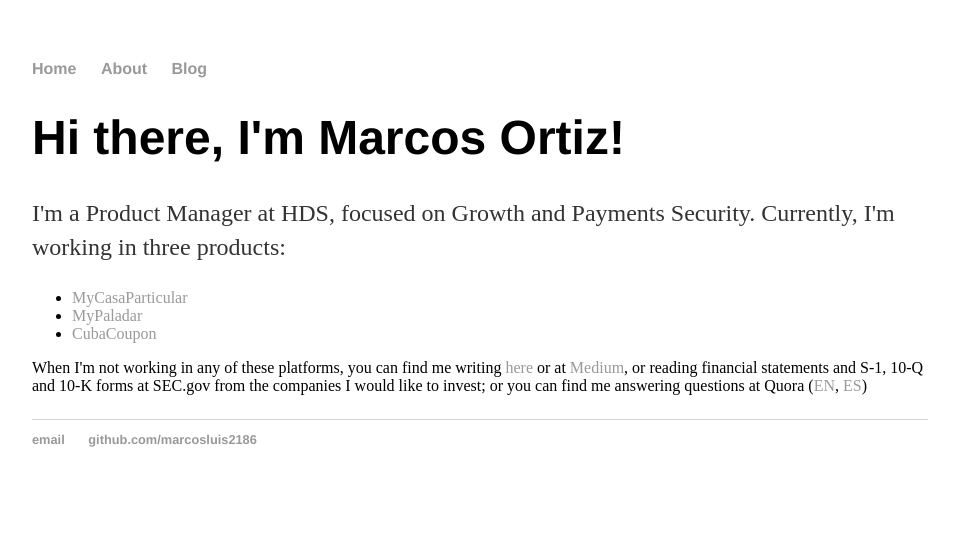
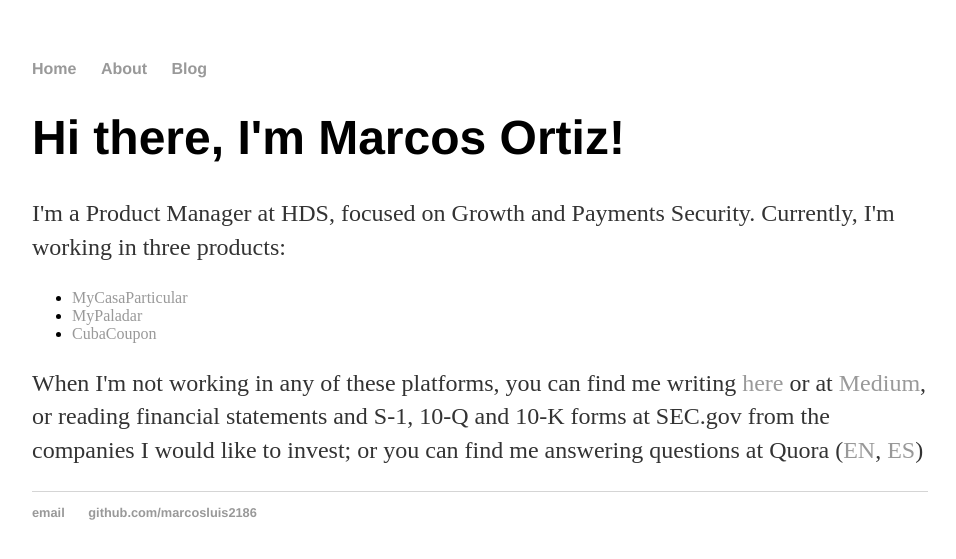
Before and after one commit to marcosluis2186/marcosluis2186.github.com, a Jekyll site: the page built from about.html, in a window 1280 px wide. Shown: the top 559 px of the page, without its empty margins (160-1116 px from the left). Built offline with Jekyll 4.4.1, drawn with Linux system fonts in a browser that asks for light colours.

```diff
--- a/about.html
+++ b/about.html
@@ -10,7 +10,8 @@ title: About Me
      <li><a href="htts://mypaladar.com" target="_blank">MyPaladar</a></li>
 		 <li><a href="https://cubacoupon.com" target="_blank">CubaCoupon</a></li>
 	 </ul>
-	 When I'm not working in any of these platforms, you can find me writing <a href="https://marcosluis.github.io/blog">here</a> or at <a href="http://medium.com/a-data-driven-guy" target="_blank">Medium</a>, or reading financial statements and S-1, 10-Q and 10-K forms
+	 </p>
+       <p>When I'm not working in any of these platforms, you can find me writing <a href="https://marcosluis.github.io/blog">here</a> or at <a href="http://medium.com/a-data-driven-guy" target="_blank">Medium</a>, or reading financial statements and S-1, 10-Q and 10-K forms
 	 at SEC.gov from the companies I would like to invest; or you can find me answering questions at Quora (<a href="https://quora.com/profile/Marcos-Ortiz-1" target="_blank">EN</a>, <a href="https://es.quora.com/profile/Marcos-Ortiz-1" target="_blank">ES</a>)
 	</p>
 </div><!-- /.blurb -->
```
